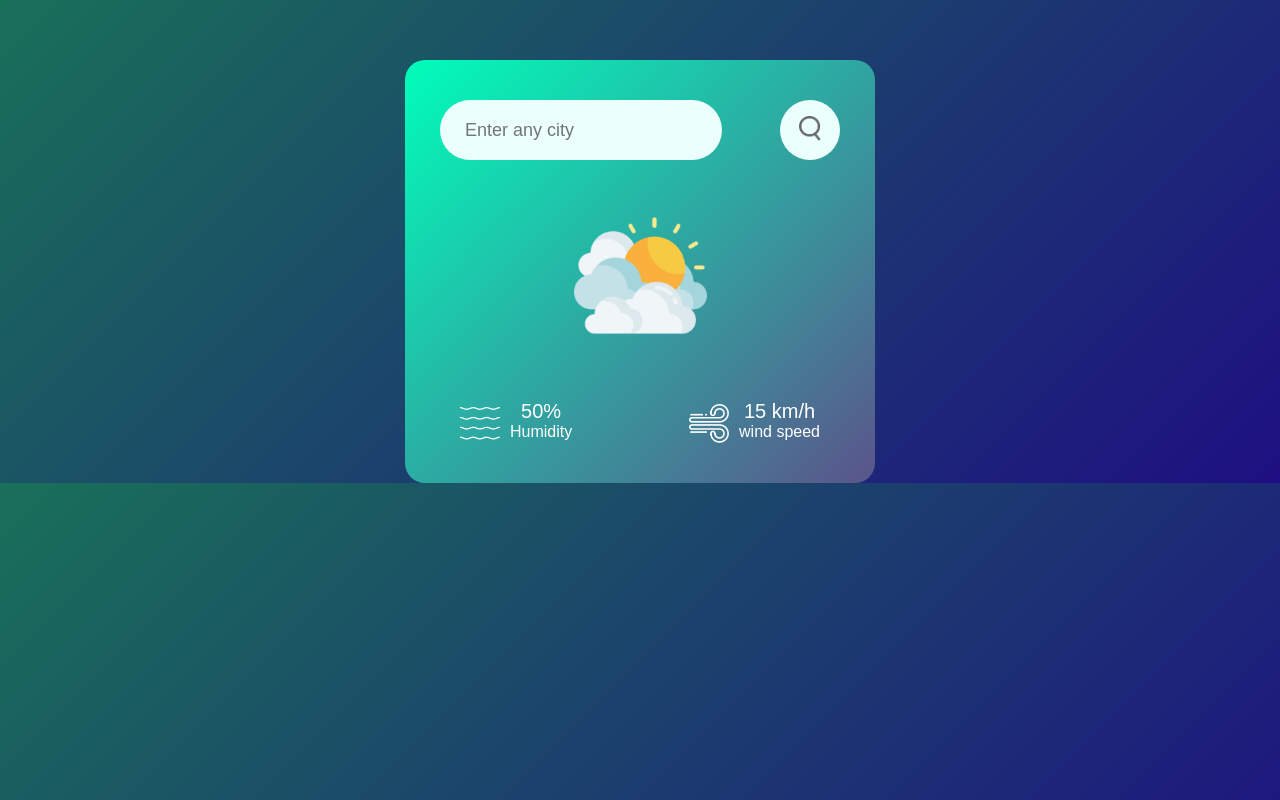
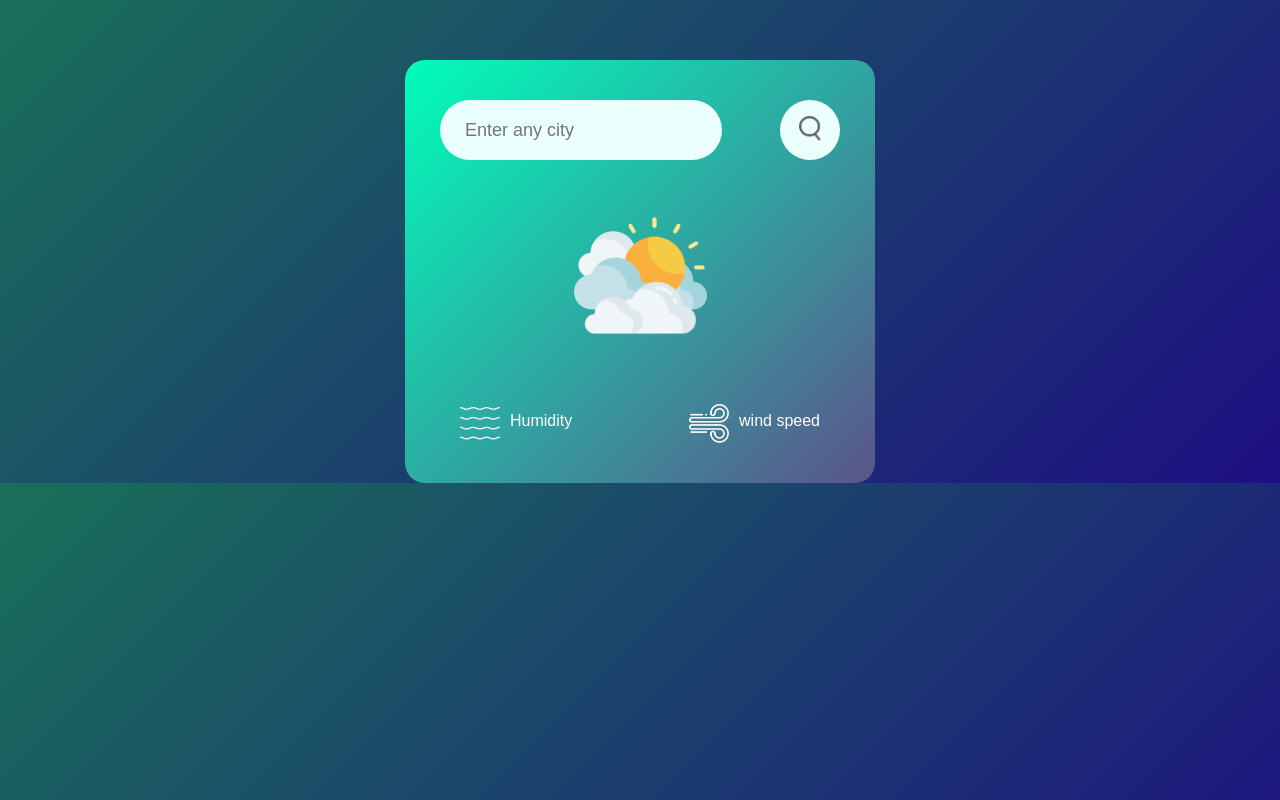
Before and after one commit to Yun4g/Weather-app, a plain HTML site: page index.html in a window 1280 px wide. Drawn offline with Linux system fonts and the light colour scheme.

Commit message:
weather app

```diff
--- a/index.html
+++ b/index.html
@@ -27,7 +27,7 @@
             <div class="col">
                 <img src="./image/humidity.png" alt="">
               <div>
-                <p class="humidity"> 50%</p>
+                <p class="humidity"></p>
                 <p>Humidity</p>
               </div>
             </div>
@@ -35,7 +35,7 @@
                 <img src="./image/wind.png" alt="">
               <div>
 
-                <p class="wind"> 15 km/h</p>
+                <p class="wind"> </p>
                 <p>wind speed</p>
               </div>
             </div>
```
